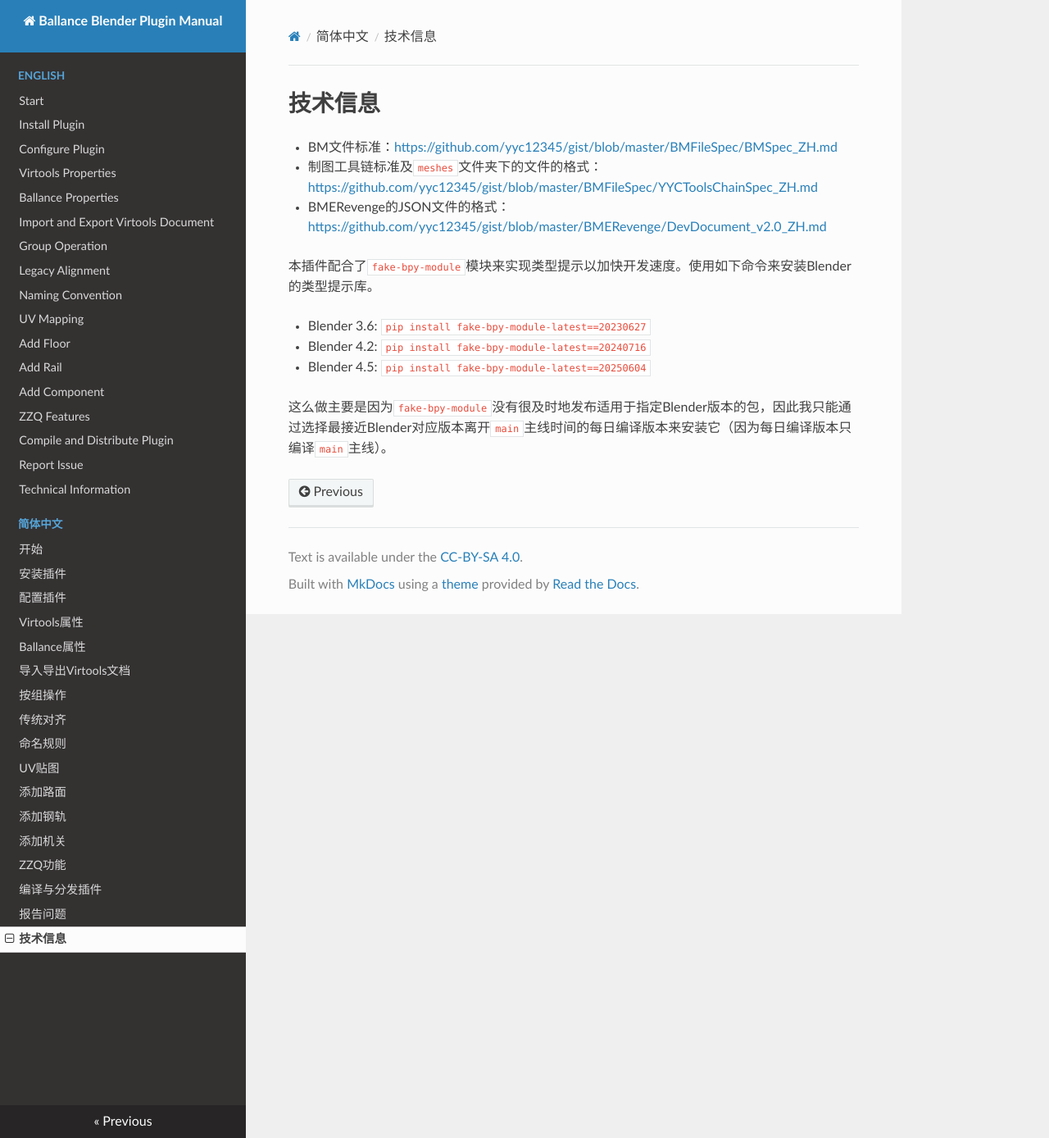
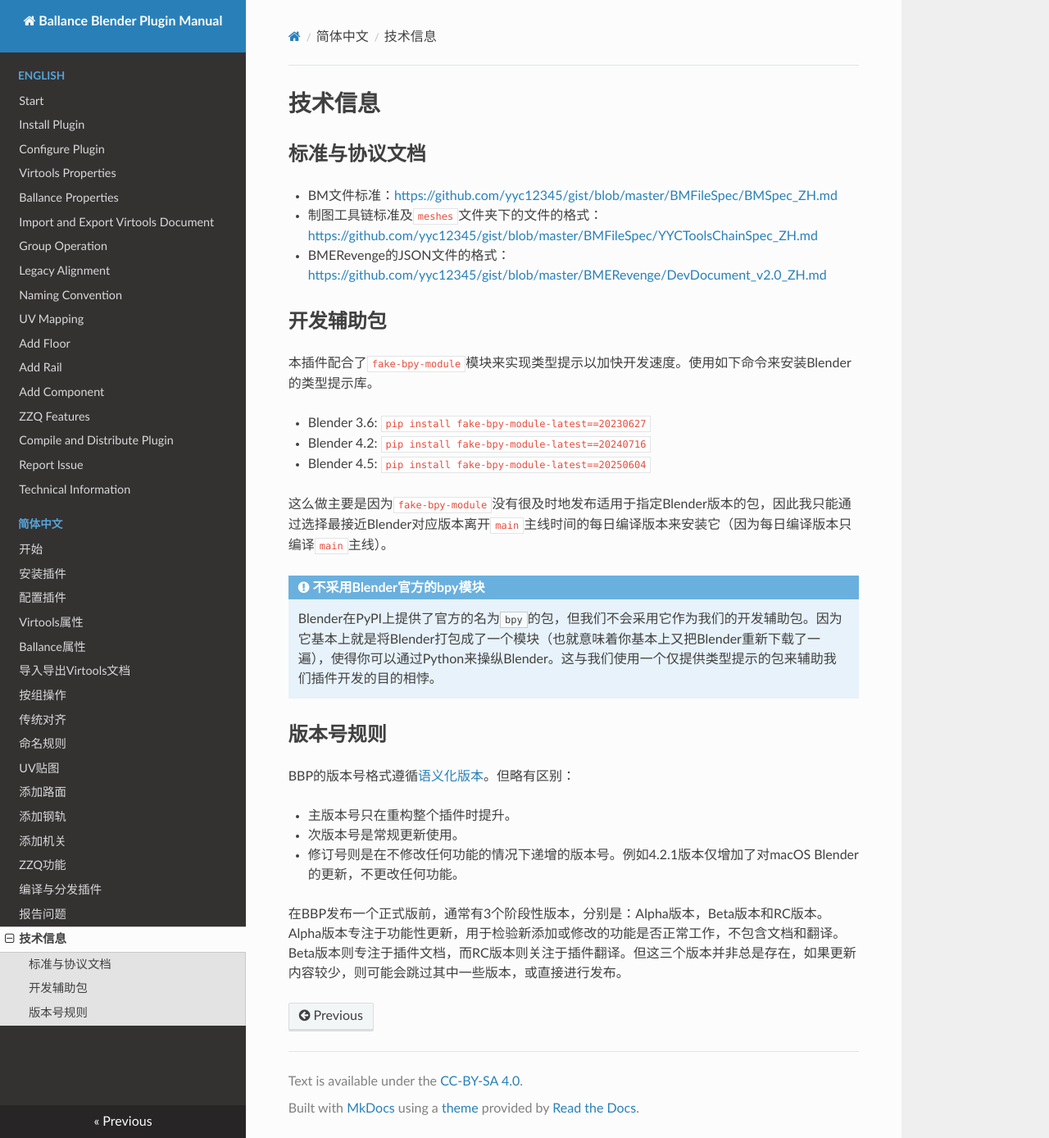
Before and after one commit to yyc12345/BallanceBlenderHelper, an MkDocs documentation site: the page built from docs/docs/zh-cn/tech-infos.md, in a window 1280 px wide and 1388 px high. Shown: the whole window at 82% size. Built offline with MkDocs 1.6.1, drawn with Linux system fonts in a browser that asks for light colours; nearby versions of some CDN libraries.

Commit message:
doc: add version rules in doc

```diff
--- a/docs/docs/zh-cn/tech-infos.md
+++ b/docs/docs/zh-cn/tech-infos.md
@@ -1,8 +1,12 @@
 # 技术信息
+
+## 标准与协议文档
 
 * BM文件标准：https://github.com/yyc12345/gist/blob/master/BMFileSpec/BMSpec_ZH.md
 * 制图工具链标准及`meshes`文件夹下的文件的格式：https://github.com/yyc12345/gist/blob/master/BMFileSpec/YYCToolsChainSpec_ZH.md
 * BMERevenge的JSON文件的格式：https://github.com/yyc12345/gist/blob/master/BMERevenge/DevDocument_v2.0_ZH.md
+
+## 开发辅助包
 
 本插件配合了`fake-bpy-module`模块来实现类型提示以加快开发速度。使用如下命令来安装Blender的类型提示库。
 
@@ -11,3 +15,16 @@
 * Blender 4.5: `pip install fake-bpy-module-latest==20250604`
 
 这么做主要是因为`fake-bpy-module`没有很及时地发布适用于指定Blender版本的包，因此我只能通过选择最接近Blender对应版本离开`main`主线时间的每日编译版本来安装它（因为每日编译版本只编译`main`主线）。
+
+!!! info "不采用Blender官方的bpy模块"
+    Blender在PyPI上提供了官方的名为`bpy`的包，但我们不会采用它作为我们的开发辅助包。因为它基本上就是将Blender打包成了一个模块（也就意味着你基本上又把Blender重新下载了一遍），使得你可以通过Python来操纵Blender。这与我们使用一个仅提供类型提示的包来辅助我们插件开发的目的相悖。
+
+## 版本号规则
+
+BBP的版本号格式遵循[语义化版本](https://semver.org/lang/zh-CN/)。但略有区别：
+
+* 主版本号只在重构整个插件时提升。
+* 次版本号是常规更新使用。
+* 修订号则是在不修改任何功能的情况下递增的版本号。例如4.2.1版本仅增加了对macOS Blender的更新，不更改任何功能。
+
+在BBP发布一个正式版前，通常有3个阶段性版本，分别是：Alpha版本，Beta版本和RC版本。Alpha版本专注于功能性更新，用于检验新添加或修改的功能是否正常工作，不包含文档和翻译。Beta版本则专注于插件文档，而RC版本则关注于插件翻译。但这三个版本并非总是存在，如果更新内容较少，则可能会跳过其中一些版本，或直接进行发布。
```
